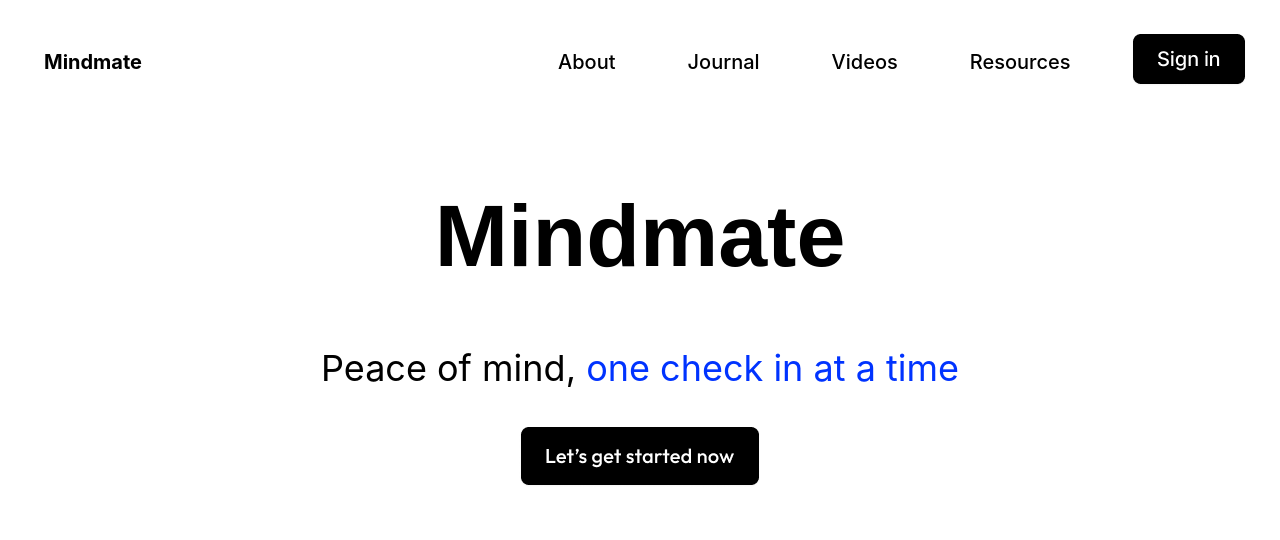
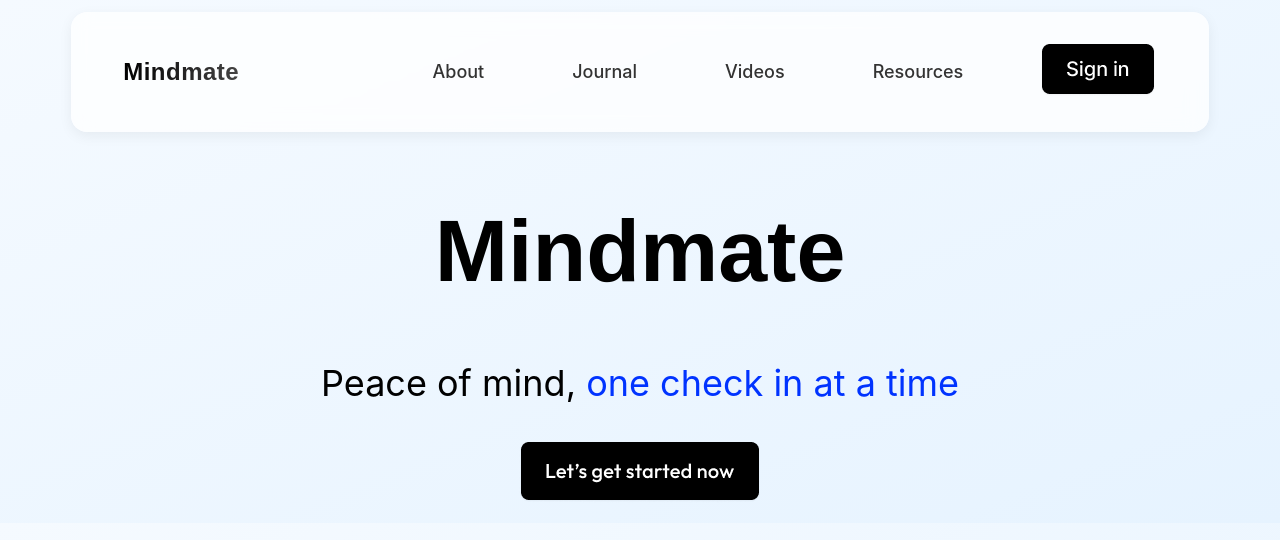
Before and after one commit to twenty-one21/congress-challenge-2025, a plain HTML site: page public/index.html in a window 1280 px wide. Drawn offline with Linux system fonts and the light colour scheme; no server answers.

Commit message:
Update styles.css

```diff
--- a/src/styles/styles.css
+++ b/src/styles/styles.css
@@ -1,13 +1,33 @@
 header {
+    display: flex;
     justify-content: space-between;
     align-items: center;
-    display: flex;
-    background-color: #ffffff;
+    padding: 1rem 2rem;
+    background: rgba(255, 255, 255, 0.75);
+    border-radius: 16px;
+    backdrop-filter: blur(10px);
     font-family: 'Inter', sans-serif;
-    padding: 1rem 1rem;
-    font-size: 20px;
-    width: 100%;
-    box-sizing: border-box;
+    box-shadow: 0 4px 14px rgba(0, 0, 0, 0.06);
+    position: sticky;
+    top: 12px;
+    margin: 12px auto;
+    max-width: 1700px; /* ✅ keeps it centered and not too wide */
+    width: 90%; /* ✅ scales nicely with screen */
+    box-sizing: border-box; /* ✅ prevents overflow */
+    z-index: 100;
+}
+header h2 {
+    font-size: 24px;
+    font-weight: 700;
+    font-family: 'Kantumruy', sans-serif;
+    letter-spacing: 0.5px;
+    background: linear-gradient(to right, #000000, #444444);
+    -webkit-background-clip: text;
+    -webkit-text-fill-color: transparent;
+}
+
+body {
+  background: linear-gradient(to bottom right, #f5faff, #e6f3ff);
 }
 
 h2 {
@@ -19,8 +39,22 @@
 
 nav {
     display: flex;
-    gap: 32px;
+    gap: 24px;
     align-items: center;
+}
+nav a {
+    text-decoration: none;
+    color: #333;
+    font-size: 18px;
+    font-weight: 500;
+    padding: 6px 12px;
+    border-radius: 8px;
+    transition: background 0.2s ease, color 0.2s ease, transform 0.1s ease;
+}
+nav a:hover {
+    background: rgba(0, 123, 255, 0.1);
+    color: #0056b3;
+    transform: translateY(-1px);
 }
 
 #sign-in {
@@ -106,10 +140,6 @@
 
 #authBtn:hover {
     background-color: #0056b3;
-}
-nav a#sign-in {
-    position: relative;
-    display: inline-block;
 }
 
 #user-dropdown {
```
